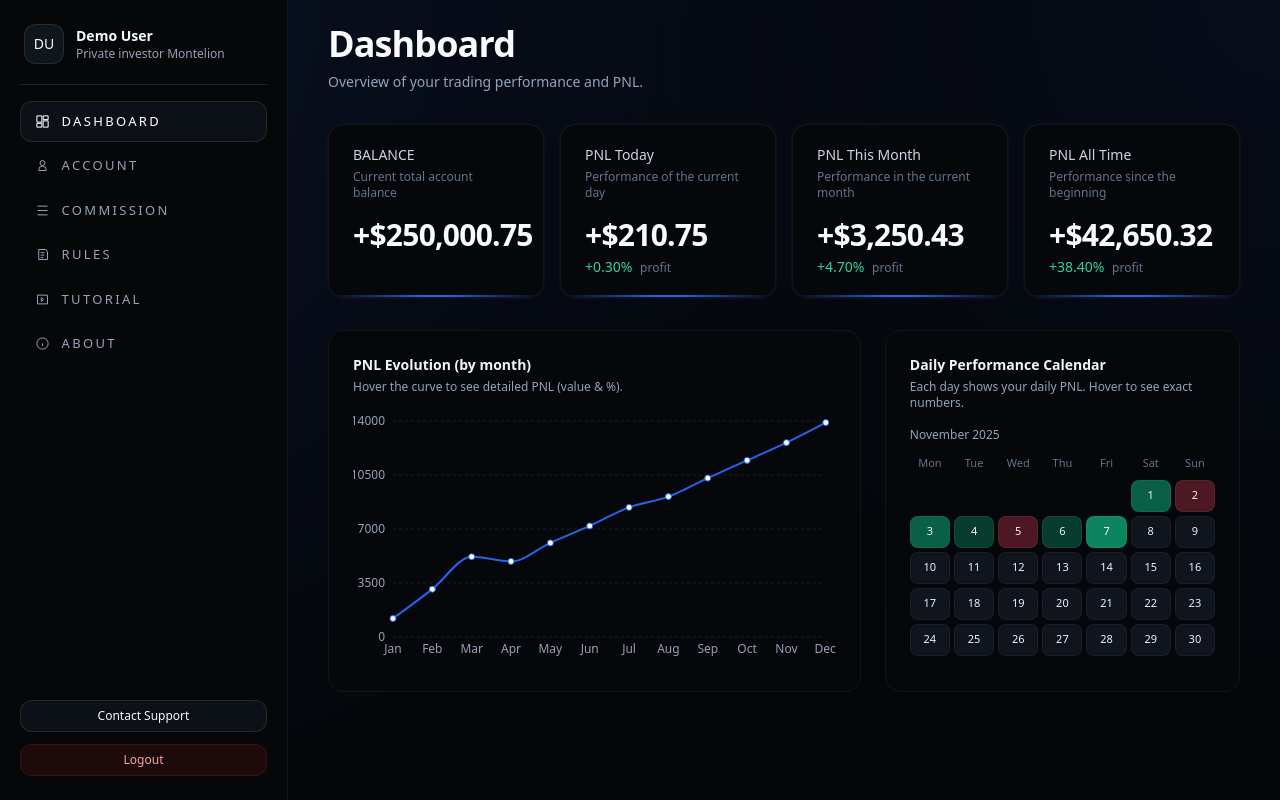
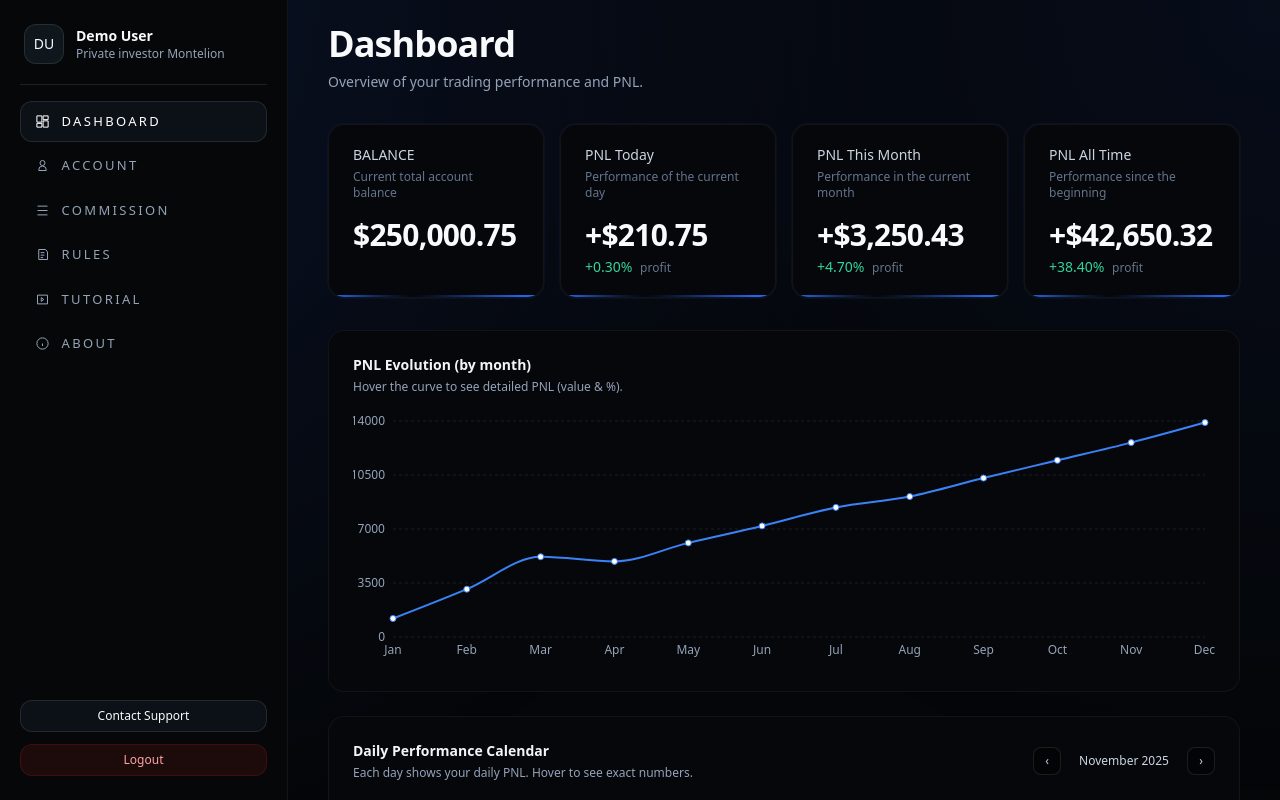
Before and after one commit to montelioncapital/montelion-app-v1, a Next.js app: page /dashboard in a window 1280 px wide. Shown: the top 800 px of the page. Built offline with nearby package versions, Linux system fonts and the light colour scheme.

Commit message:
Update page.tsx

```diff
--- a/app/dashboard/page.tsx
+++ b/app/dashboard/page.tsx
@@ -1,7 +1,6 @@
-// app/dashboard/page.tsx
 "use client";
 
-import React from "react";
+import React, { useMemo, useState } from "react";
 import {
   LineChart,
   Line,
@@ -14,8 +13,9 @@ import {
 
 /* -------------------- MOCK DATA -------------------- */
 
+// KPI mock
 const pnlSummary = {
-  balance: { value: 250_000.75 }, // balance seule
+  balance: 250000.75,
   day: { value: 210.75, percent: 0.3 },
   month: { value: 3250.43, percent: 4.7 },
   allTime: { value: 42650.32, percent: 38.4 },
@@ -43,12 +43,12 @@ const monthlyPnl: MonthlyPoint[] = [
 ];
 
 type DailyPerf = {
-  date: string; // "2025-11-01"
+  date: string; // "YYYY-MM-DD"
   value: number;
   percent: number;
 };
 
-// Exemple : perf sur un mois (mock)
+// Exemple : perfs uniquement sur un mois (mock)
 const dailyPerf: DailyPerf[] = [
   { date: "2025-11-01", value: 120, percent: 0.15 },
   { date: "2025-11-02", value: -80, percent: -0.1 },
@@ -57,13 +57,18 @@ const dailyPerf: DailyPerf[] = [
   { date: "2025-11-05", value: -25, percent: -0.03 },
   { date: "2025-11-06", value: 90, percent: 0.11 },
   { date: "2025-11-07", value: 230, percent: 0.28 },
-  // ... complète si tu veux plus de jours
 ];
+
+const dailyPerfMap: Record<string, DailyPerf> = dailyPerf.reduce(
+  (acc, d) => ({ ...acc, [d.date]: d }),
+  {}
+);
 
 /* -------------------- HELPERS -------------------- */
 
-const getPerfForDate = (dateStr: string) =>
-  dailyPerf.find((d) => d.date === dateStr);
+function getPerfForDate(dateStr: string) {
+  return dailyPerfMap[dateStr];
+}
 
 function getMonthDays(year: number, monthIndex: number) {
   const days: Date[] = [];
@@ -86,7 +91,7 @@ function getPerfColor(value: number) {
     if (value < -100) return "bg-rose-500/50";
     return "bg-rose-500/30";
   }
-  return "bg-slate-700/40";
+  return "bg-slate-800/40";
 }
 
 /* -------------------- COMPONENTS -------------------- */
@@ -96,32 +101,37 @@ type PnlCardProps = {
   subtitle: string;
   value: number;
   percent?: number;
+  isBalance?: boolean;
 };
 
-function PnlCard({ title, subtitle, value, percent }: PnlCardProps) {
-  const hasPercent = typeof percent === "number";
+function PnlCard({ title, subtitle, value, percent, isBalance }: PnlCardProps) {
   const positive = (percent ?? 0) >= 0;
 
   return (
     <div className="relative overflow-hidden rounded-2xl border border-white/5 bg-[#05070b] px-6 py-5 shadow-[0_0_0_1px_rgba(15,23,42,0.6)]">
-      {/* Ligne bleue style Montelion */}
-      <div className="pointer-events-none absolute inset-x-0 bottom-0 h-[2px]">
-        <div className="h-full w-full bg-[linear-gradient(to_right,rgba(0,0,0,0)_0%,#2564ec_45%,#2564ec_55%,rgba(0,0,0,0)_100%)]" />
-      </div>
-
+      {/* Ligne bleue comme sur l'ancien design */}
+      <div className="pointer-events-none absolute inset-x-0 bottom-0 h-[2px] bg-[radial-gradient(circle_at_0%_50%,rgba(0,0,0,0)_0,rgba(0,0,0,0.85)_40%,#2564ec_90%),radial-gradient(circle_at_100%_50%,rgba(0,0,0,0)_0,rgba(0,0,0,0.85)_40%,#2564ec_90%)]" />
       <div className="text-sm font-medium text-slate-300">{title}</div>
       <div className="mt-1 text-xs text-slate-500">{subtitle}</div>
-
       <div className="mt-4 text-3xl font-semibold tracking-tight">
+        {isBalance ? (
+          value.toLocaleString("en-US", {
+            style: "currency",
+            currency: "USD",
+            maximumFractionDigits: 2,
+          })
+        ) : (
+          <>
             {value >= 0 ? "+" : "-"}
             {Math.abs(value).toLocaleString("en-US", {
               style: "currency",
               currency: "USD",
               maximumFractionDigits: 2,
             })}
+          </>
+        )}
       </div>
-
-      {hasPercent && (
+      {percent !== undefined && (
         <div
           className={[
             "mt-1 text-sm font-medium",
@@ -129,7 +139,7 @@ function PnlCard({ title, subtitle, value, percent }: PnlCardProps) {
           ].join(" ")}
         >
           {positive ? "+" : ""}
-          {percent!.toFixed(2)}%{" "}
+          {percent.toFixed(2)}%{" "}
           <span className="text-xs text-slate-500 ml-1">
             {positive ? "profit" : "loss"}
           </span>
@@ -139,7 +149,7 @@ function PnlCard({ title, subtitle, value, percent }: PnlCardProps) {
   );
 }
 
-const CustomLineTooltip: React.FC<any> = ({ active, payload, label }) => {
+const CustomLineTooltip = ({ active, payload, label }: any) => {
   if (!active || !payload || !payload.length) return null;
   const data = payload[0].payload as MonthlyPoint;
 
@@ -168,18 +178,56 @@ const CustomLineTooltip: React.FC<any> = ({ active, payload, label }) => {
 
 /* -------------------- MAIN PAGE -------------------- */
 
+const weekDayLabels = ["Mon", "Tue", "Wed", "Thu", "Fri", "Sat", "Sun"];
+
 export default function DashboardPage() {
-  // Calendrier basé sur Novembre 2025 en exemple
-  const calendarYear = 2025;
-  const calendarMonthIndex = 10; // 0 = Janvier, 10 = Novembre
-  const daysOfMonth = getMonthDays(calendarYear, calendarMonthIndex);
+  // Mois actuel par défaut
+  const now = useMemo(() => new Date(), []);
+  const [year, setYear] = useState(now.getFullYear());
+  const [monthIndex, setMonthIndex] = useState(now.getMonth()); // 0-11
 
-  const weekDayLabels = ["Mon", "Tue", "Wed", "Thu", "Fri", "Sat", "Sun"];
+  const daysOfMonth = useMemo(
+    () => getMonthDays(year, monthIndex),
+    [year, monthIndex]
+  );
+
+  const monthLabel = useMemo(
+    () =>
+      new Date(year, monthIndex).toLocaleString("en-US", {
+        month: "long",
+        year: "numeric",
+      }),
+    [year, monthIndex]
+  );
+
+  const todayKey = `${now.getFullYear()}-${String(
+    now.getMonth() + 1
+  ).padStart(2, "0")}-${String(now.getDate()).padStart(2, "0")}`;
+
+  const handlePrevMonth = () => {
+    setMonthIndex((prev) => {
+      if (prev === 0) {
+        setYear((y) => y - 1);
+        return 11;
+      }
+      return prev - 1;
+    });
+  };
+
+  const handleNextMonth = () => {
+    setMonthIndex((prev) => {
+      if (prev === 11) {
+        setYear((y) => y + 1);
+        return 0;
+      }
+      return prev + 1;
+    });
+  };
 
   return (
     <div className="relative z-10 flex flex-col gap-8">
       {/* Titre */}
-      <div className="mt-4 md:mt-0">
+      <div className="mt-6 md:mt-0">
         <h1 className="text-3xl md:text-4xl font-semibold tracking-tight">
           Dashboard
         </h1>
@@ -193,7 +241,8 @@ export default function DashboardPage() {
         <PnlCard
           title="BALANCE"
           subtitle="Current total account balance"
-          value={pnlSummary.balance.value}
+          value={pnlSummary.balance}
+          isBalance
         />
         <PnlCard
           title="PNL Today"
@@ -215,8 +264,8 @@ export default function DashboardPage() {
         />
       </section>
 
-      {/* Graph + Calendrier */}
-      <section className="grid gap-6 lg:grid-cols-[minmax(0,1.5fr)_minmax(0,1fr)]">
+      {/* Graph + Calendrier empilés */}
+      <section className="flex flex-col gap-6">
         {/* Graphique PNL mensuel */}
         <div className="relative overflow-hidden rounded-2xl border border-white/5 bg-[#05070b] p-6">
           <div className="flex items-center justify-between mb-4">
@@ -256,7 +305,7 @@ export default function DashboardPage() {
                 <Line
                   type="monotone"
                   dataKey="value"
-                  stroke="#2564ec"
+                  stroke="#3b82f6"
                   strokeWidth={2}
                   dot={{ r: 3, strokeWidth: 1 }}
                   activeDot={{ r: 5 }}
@@ -277,16 +326,23 @@ export default function DashboardPage() {
                 Each day shows your daily PNL. Hover to see exact numbers.
               </p>
             </div>
+            <div className="flex items-center gap-2 text-xs text-slate-300">
+              <button
+                type="button"
+                onClick={handlePrevMonth}
+                className="h-7 w-7 flex items-center justify-center rounded-lg border border-white/10 bg-black/40 hover:bg-white/10"
+              >
+                ‹
+              </button>
+              <span className="min-w-[110px] text-center">{monthLabel}</span>
+              <button
+                type="button"
+                onClick={handleNextMonth}
+                className="h-7 w-7 flex items-center justify-center rounded-lg border border-white/10 bg-black/40 hover:bg-white/10"
+              >
+                ›
+              </button>
             </div>
-
-          <div className="text-xs text-slate-400 mb-3">
-            {new Date(calendarYear, calendarMonthIndex).toLocaleString(
-              "en-US",
-              {
-                month: "long",
-                year: "numeric",
-              }
-            )}
           </div>
 
           {/* En-tête jours */}
@@ -302,41 +358,53 @@ export default function DashboardPage() {
           <div className="grid grid-cols-7 gap-1 text-[11px]">
             {(() => {
               const firstDay = daysOfMonth[0].getDay(); // 0 = Sunday
-              const leadingEmpty = (firstDay + 6) % 7; // Monday-start index
+              const leadingEmpty = (firstDay + 6) % 7; // Monday start
 
               const cells: React.ReactNode[] = [];
 
-              // Cases vides avant le 1er du mois
+              // Cases vides avant le 1er
               for (let i = 0; i < leadingEmpty; i++) {
                 cells.push(
-                  <div key={`empty-${i}`} className="h-8 rounded-lg" />
+                  <div key={`empty-${i}`} className="h-10 rounded-lg" />
                 );
               }
 
               // Les jours du mois
               for (const date of daysOfMonth) {
                 const day = date.getDate();
-                const key = `${calendarYear}-${String(
-                  calendarMonthIndex + 1
-                ).padStart(2, "0")}-${String(day).padStart(2, "0")}`;
+                const key = `${year}-${String(monthIndex + 1).padStart(
+                  2,
+                  "0"
+                )}-${String(day).padStart(2, "0")}`;
                 const perf = getPerfForDate(key);
                 const value = perf?.value ?? 0;
                 const percent = perf?.percent ?? 0;
 
                 const hasPerf = perf !== undefined;
-                const bgClass = hasPerf
-                  ? getPerfColor(value)
-                  : "bg-slate-800/40";
+                const bgClass = hasPerf ? getPerfColor(value) : "bg-slate-800/40";
+                const isToday = key === todayKey;
 
                 cells.push(
                   <div
                     key={key}
                     className={[
-                      "group relative flex h-8 items-center justify-center rounded-lg border border-white/5",
+                      "group relative flex h-10 flex-col items-center justify-center rounded-lg border text-center px-1",
                       bgClass,
+                      isToday
+                        ? "border-emerald-300/70 shadow-[0_0_0_1px_rgba(16,185,129,0.7)]"
+                        : "border-white/5",
                     ].join(" ")}
                   >
-                    <span className="text-[11px] text-slate-100">{day}</span>
+                    <div className="flex w-full items-center justify-between text-[10px] text-slate-100">
+                      <span>{day}</span>
+                      {hasPerf && (
+                        <span className="font-medium">
+                          {value >= 0 ? "+" : "-"}$
+                          {Math.abs(value).toFixed(0)}
+                        </span>
+                      )}
+                    </div>
+
                     {hasPerf && (
                       <div className="pointer-events-none absolute -top-2 left-1/2 z-20 hidden -translate-y-full -translate-x-1/2 whitespace-nowrap rounded-lg border border-white/10 bg-[#05070b] px-2 py-1 text-[11px] text-slate-100 shadow-xl group-hover:block">
                         <div>
```
Lines whose indentation alone changed are shown as unchanged.
